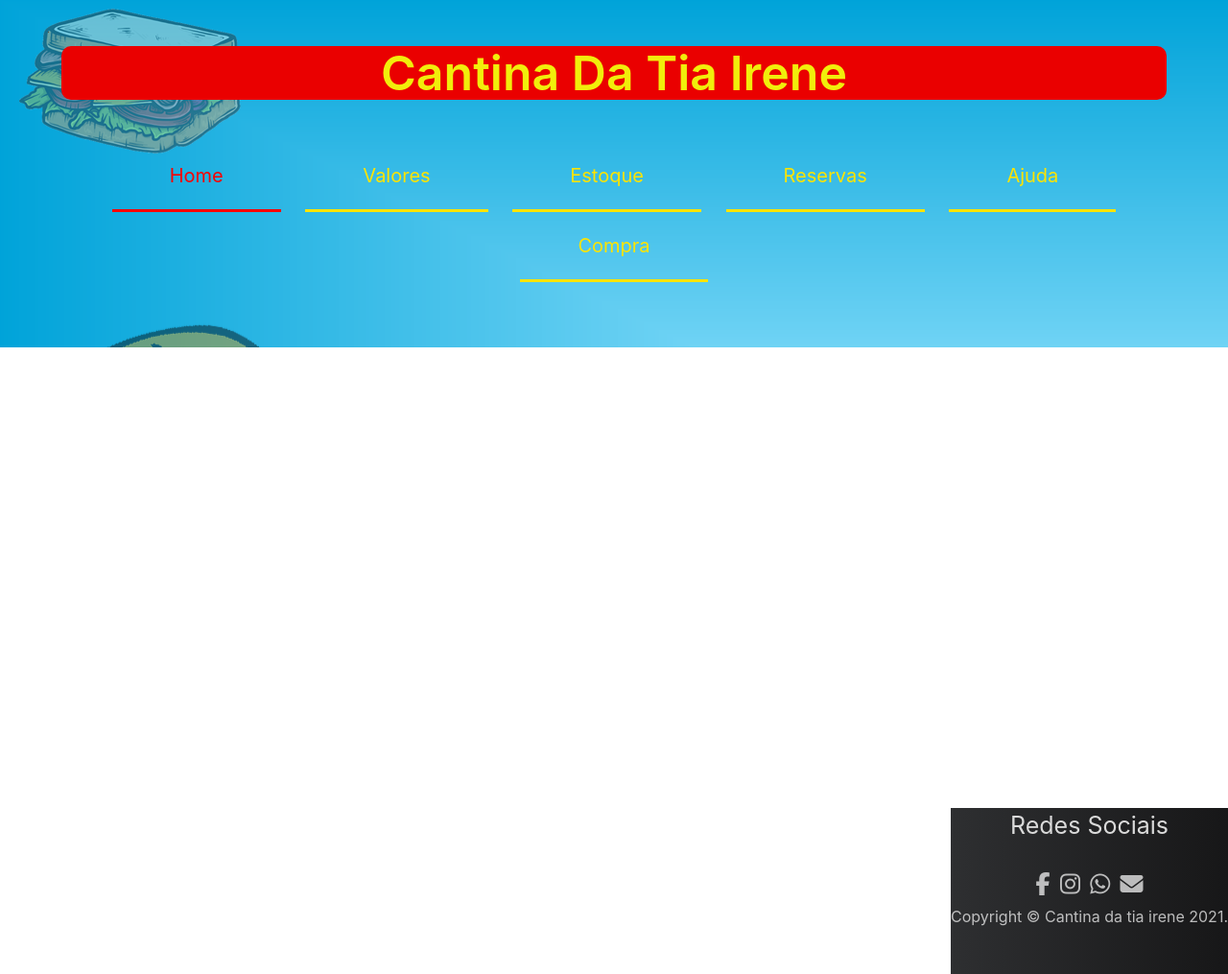
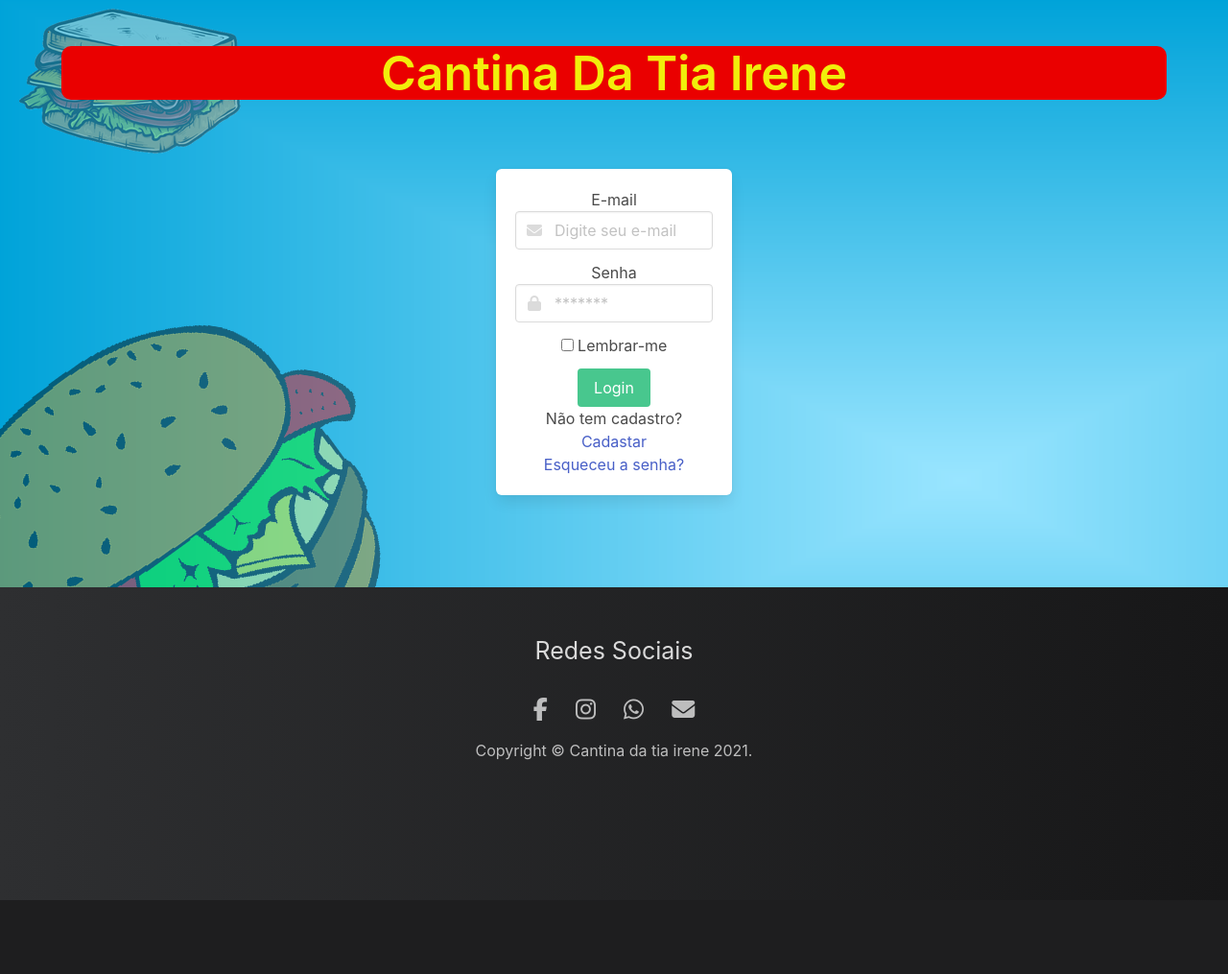
Before and after one commit to ornelas91/cantinadatiairene, a PHP site: page / in a window 1280 px wide. Shown: the whole page at 96% size. After the commit the page ends 938 px from the top, so only its background shows below. Run offline with PHP 8.4, Linux system fonts and the light colour scheme; some libraries are stand-ins or nearby versions.

Commit message:
Adicionando pagina de login

```diff
--- a/css/style.css
+++ b/css/style.css
@@ -62,12 +62,6 @@ nav #selecionado a {
  }
 
 /**RodaPé**/
-.rodape {
-    float: center;
-    text-align: center;
-    float: inline-end;
-    margin-top: 480px;
-}
 
 .bgGradient {
     background: linear-gradient(to right, #2e2f31, #171718);
--- a/index.html
+++ b/index.html
@@ -4,12 +4,13 @@
     <meta charset="UTF-8">
     <meta http-equiv="X-UA-Compatible" content="IE=edge">
     <meta name="viewport" content="width=device-width, initial-scale=1.0">
-    <link rel="icon" href="./img/txtico.png">
-    <link rel="stylesheet" href="css/bulma.min.css">
-    <link rel="stylesheet" href="css/style.css">
+    <link rel="icon" href="../img/txtico.png">
+    <link href="https://cdnjs.cloudflare.com/ajax/libs/bulma/0.6.2/css/bulma.css" rel="stylesheet" />
+    <link rel="stylesheet" href="../css/style.css">
     <script src="https://kit.fontawesome.com/b1a188d194.js" crossorigin="anonymous"></script>
     <script type="text/javascript" src="http://code.jquery.com/jquery-1.8.2.js"></script>
     <title>Cantina Da Tia Irene</title>
+
 </head>
 
 <section class="section">
@@ -17,21 +18,61 @@
 		<h1 class="title has-text-centered">Cantina Da Tia Irene</h1>
 		<div class="columns is-centered">
 			<div class="column is-grouped">
-                    <!--Menu-->
-                    <nav class="menu">
-                        <ul>
-                            <li id="selecionado"><a  href="index.html">Home</a></li>
-                                <li><a href="paginas/index2.html">Valores</a></li>
-                                    <li><a href="paginas/index3.html">Estoque</a></li>
-                                        <li><a href="paginas/index4.html">Reservas</a></li>
-                                            <li><a href="paginas/index4.html">Ajuda</a></li>
-                                                <li><a href="paginas/index4.html">Compra</a></li>
-                        </ul>
-                    </nav>
+				<div class="hero-body">
+					<div class="container">
+					  <div class="columns is-centered">
+						<div class="column is-5-tablet is-4-desktop is-3-widescreen">
+						  <form action="" class="box">
+							<div class="field">
+							  <label for="" class="has-text-centered">E-mail</label>
+							  <div class="control has-icons-left">
+								<input type="email" placeholder="Digite seu e-mail" class="input" required>
+								<span class="icon is-small is-left">
+								  <i class="fa fa-envelope"></i>
+								</span>
+							  </div>
+							</div>
+							<div class="field">
+							  <label for="" class="has-text-centered">Senha</label>
+							  <div class="control has-icons-left">
+								<input type="password" placeholder="*******" class="input" required>
+								<span class="icon is-small is-left">
+								  <i class="fa fa-lock"></i>
+								</span>
+							  </div>
+							</div>
+							<div class="field">
+							  <label for="" class="checkbox">
+								<input type="checkbox">
+							   Lembrar-me
+							  </label>
+							</div>
+							<div class="field">
+							  <button class="button is-success">
+								Login
+							  </button>
+							  <div class="field">
+								<div >
+									Não tem cadastro? <a href="#">Cadastar</a>
+								</div>
+								<div >
+									<a href="#">Esqueceu a senha?</a>
+								</div>
+							</div>
+							</div>
+						  </form>
+						</div>
+					  </div>
+					</div>
+				  </div>
+
+			</div>
+		</div>
+	</div>
 </section>
 
     <!--Rodapé-->
-    <footer class="rodape bgGradient">
+    <footer class="footer bgGradient">
         <div class="socialIcons">
             <h1 class="tsocial">Redes Sociais</h1><br/>
             <a href="https://www.facebook.com/ornelas91" target="_blank"><i class="fab fa-facebook-f" title="Facebook"></i></a>
```
Also changed, not shown: paginas/indexHome.html (added, +53 -0 lines). Lines whose indentation alone changed are shown as unchanged.
